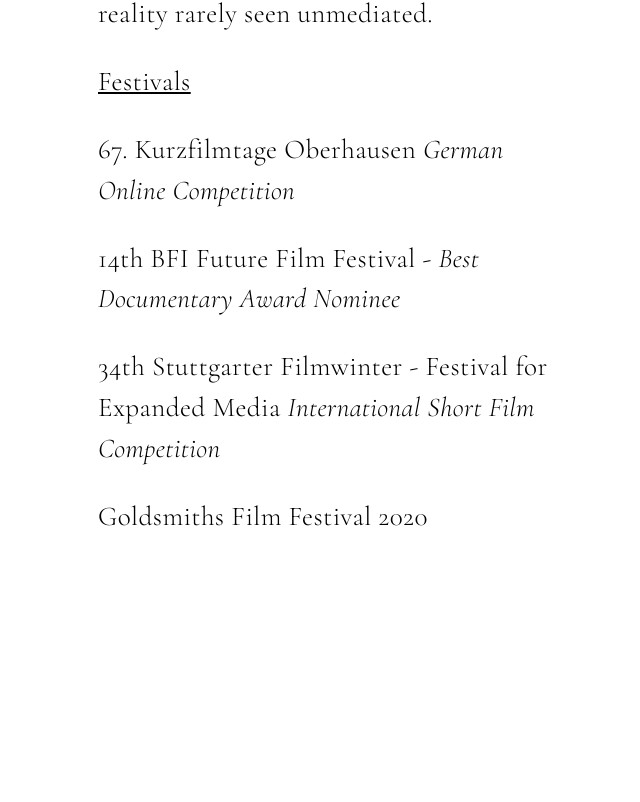
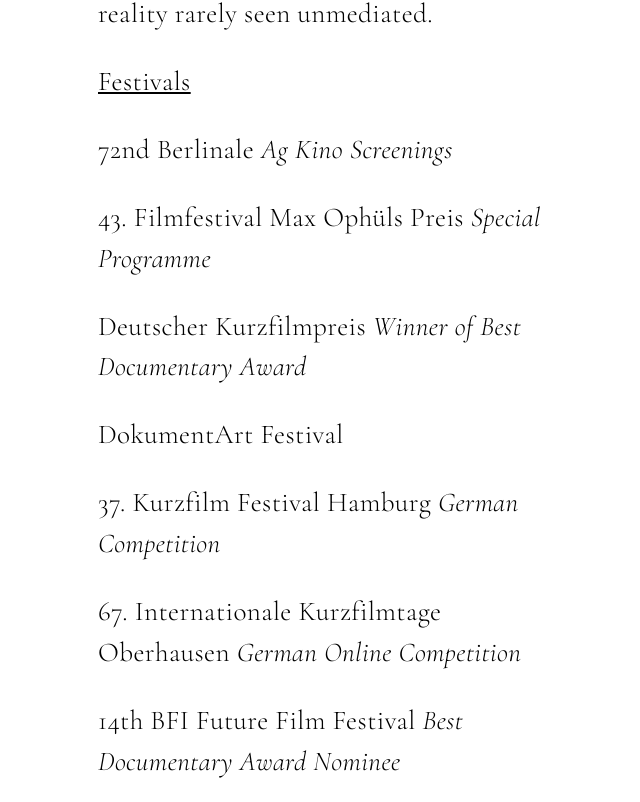
Before and after one commit to clarahelbig-portfolio/clarahelbig-portfolio.github.io, a plain HTML site: page disjointed.html in a window 1280 px wide. Shown: the part 1058-1860 px from the top of the page, without its empty margins (446-1086 px from the left). Before the commit the page ends 1596 px from the top, so only its background shows below. Drawn offline with nearby package versions, Linux system fonts and the light colour scheme.

Commit message:
Update disjointed.html

```diff
--- a/disjointed.html
+++ b/disjointed.html
@@ -56,8 +56,13 @@ The film deals with a patriarchal paradigm in crisis and offers a performative s
             </p>
 
             <p><u> Festivals </u></p>
-            <p> 67. Kurzfilmtage Oberhausen <i> German Online Competition </i></p>
-            <p> 14th BFI Future Film Festival - <i> Best Documentary Award Nominee </i></p>
+            <p> 72nd Berlinale <i> Ag Kino Screenings </i>  </p>
+            <p> 43. Filmfestival Max Ophüls Preis <i> Special Programme </i>  </p>
+            <p> Deutscher Kurzfilmpreis <i> Winner of Best Documentary Award </i>  </p>
+            <p> DokumentArt Festival </p>
+            <p> 37. Kurzfilm Festival Hamburg <i>  German Competition </i>  </p>
+            <p> 67. Internationale Kurzfilmtage Oberhausen  <i>  German Online Competition </i>  </p>
+            <p> 14th BFI Future Film Festival  <i>  Best Documentary Award Nominee  </i>  </p>
             <p> 34th Stuttgarter Filmwinter - Festival for Expanded Media <i> International Short Film Competition </i> </p>
             <p> Goldsmiths Film Festival 2020 </i> </p>
         </section>
```
